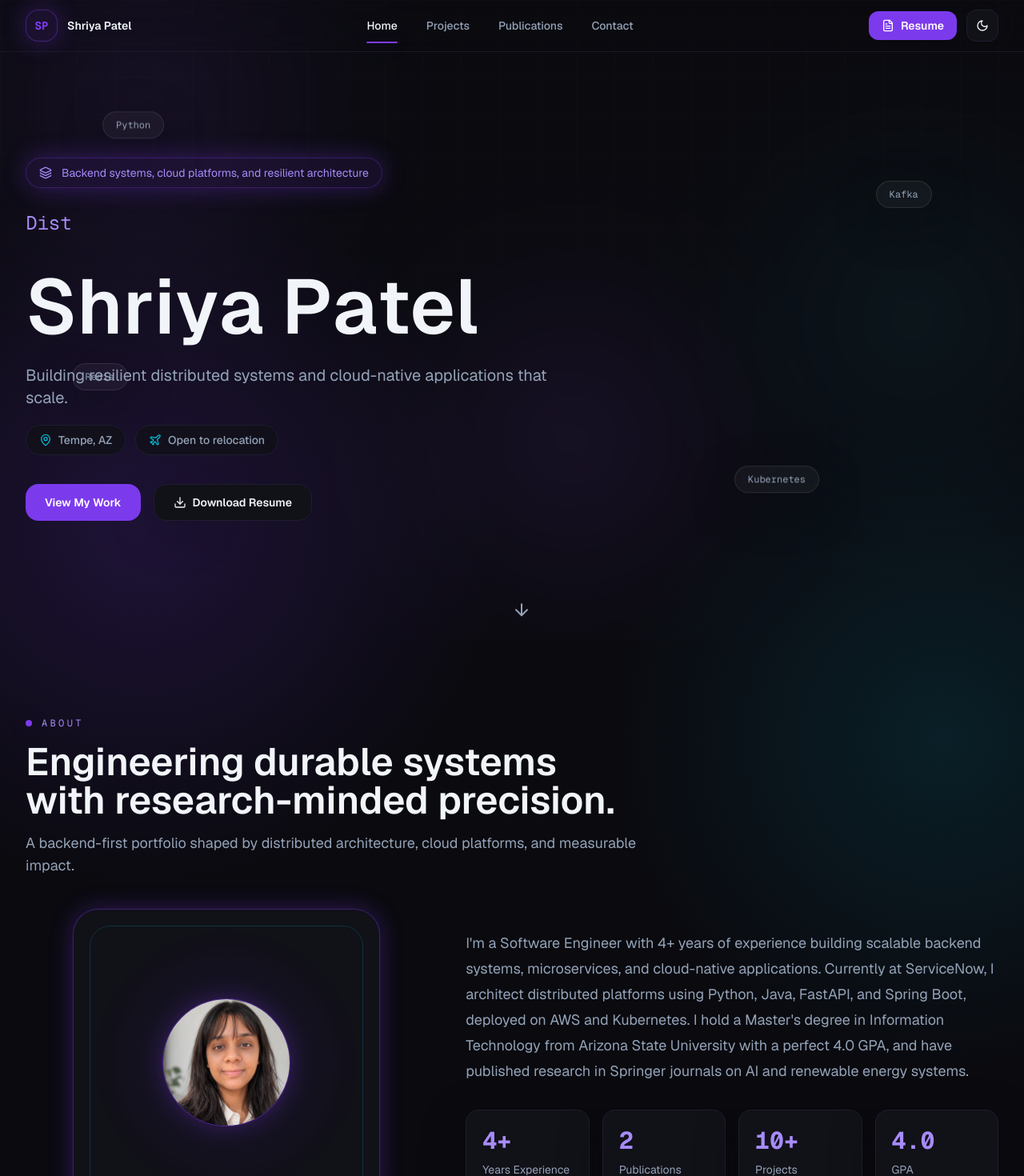
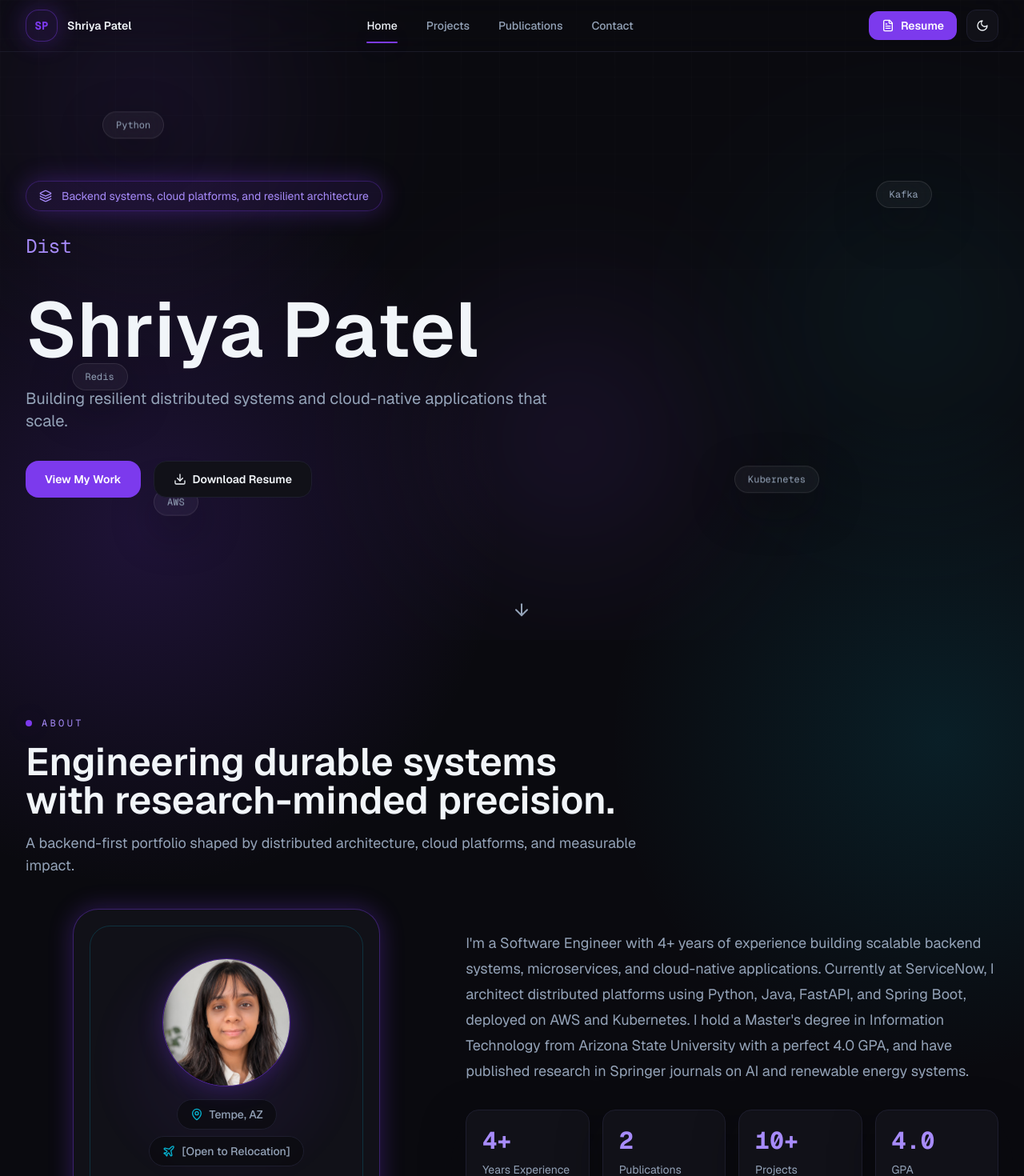
Before and after one commit to shriya246/Portfolio, a Next.js app: page / in a window 1280 px wide. Shown: the top 1470 px of the page at 80% size. Built offline with nearby package versions, Linux system fonts and the light colour scheme.

Commit message:
location update

```diff
--- a/components/home/About.tsx
+++ b/components/home/About.tsx
@@ -2,6 +2,7 @@
 
 import Image from "next/image";
 import { motion, useInView } from "framer-motion";
+import { MapPin, Plane } from "lucide-react";
 import { useEffect, useRef, useState } from "react";
 import ScrollReveal from "@/components/ui/ScrollReveal";
 import SectionHeading from "@/components/ui/SectionHeading";
@@ -81,6 +82,7 @@ export default function About() {
                   ease: "easeInOut",
                 }}
               />
+              <div className="relative z-10 flex flex-col items-center gap-4">
                 <div className="relative h-40 w-40 overflow-hidden rounded-full border border-violet/60 bg-background shadow-violet-glow">
                   <Image
                     src="/profile-pic.png"
@@ -89,6 +91,17 @@ export default function About() {
                     sizes="160px"
                     className="object-cover"
                   />
+                </div>
+                <div className="flex flex-col items-center gap-2 text-sm font-medium text-muted">
+                  <span className="inline-flex items-center gap-2 rounded-full border border-border bg-background/70 px-4 py-2">
+                    <MapPin className="h-4 w-4 text-cyan" />
+                    Tempe, AZ
+                  </span>
+                  <span className="inline-flex items-center gap-2 rounded-full border border-border bg-background/70 px-4 py-2">
+                    <Plane className="h-4 w-4 text-cyan" />
+                    [Open to Relocation]
+                  </span>
+                </div>
               </div>
             </div>
           </ScrollReveal>
--- a/components/home/Hero.tsx
+++ b/components/home/Hero.tsx
@@ -1,7 +1,7 @@
 "use client";
 
 import { motion } from "framer-motion";
-import { ArrowDown, Download, Layers3, MapPin, Plane } from "lucide-react";
+import { ArrowDown, Download, Layers3 } from "lucide-react";
 import { useEffect, useMemo, useState } from "react";
 import ResumeModal from "@/components/ui/ResumeModal";
 
@@ -103,22 +103,6 @@ export default function Hero() {
         <motion.div
           initial={{ opacity: 0, y: 18 }}
           animate={{ opacity: 1, y: 0 }}
-          transition={{ delay: 0.7, duration: 0.6 }}
-          className="mt-5 flex flex-wrap gap-3 text-sm font-medium text-muted"
-        >
-          <span className="inline-flex items-center gap-2 rounded-full border border-border bg-surface/80 px-4 py-2">
-            <MapPin className="h-4 w-4 text-cyan" />
-            Tempe, AZ
-          </span>
-          <span className="inline-flex items-center gap-2 rounded-full border border-border bg-surface/80 px-4 py-2">
-            <Plane className="h-4 w-4 text-cyan" />
-            Open to relocation
-          </span>
-        </motion.div>
-
-        <motion.div
-          initial={{ opacity: 0, y: 18 }}
-          animate={{ opacity: 1, y: 0 }}
           transition={{ delay: 0.78, duration: 0.6 }}
           className="mt-9 flex flex-col gap-4 sm:flex-row"
         >
```
Lines whose indentation alone changed are shown as unchanged.
